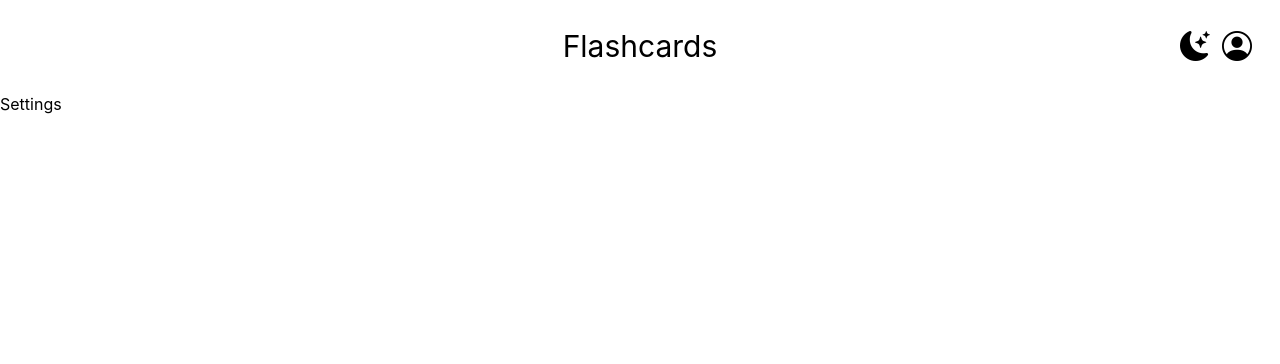
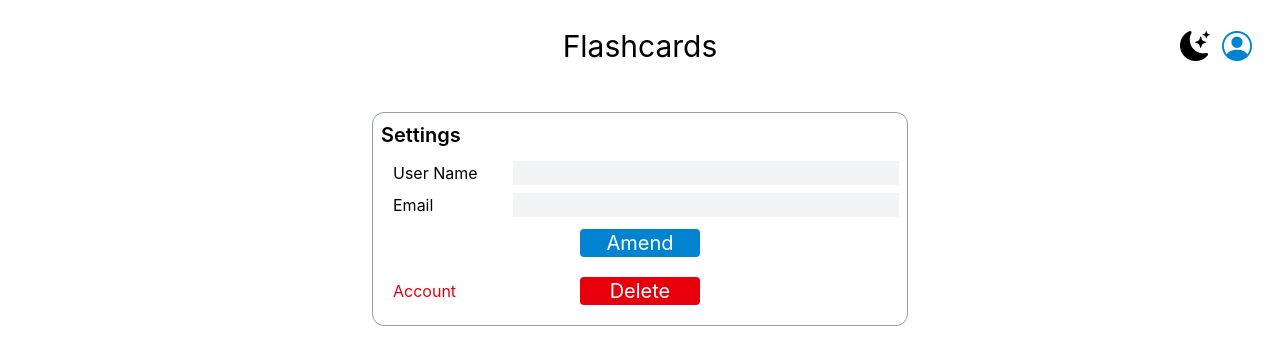
Before and after one commit to plaszlo/flashcards, a React (Vite) app: page /settings in a window 1280 px wide. Shown: the top 364 px of the page. Built offline with nearby package versions, Linux system fonts and the light colour scheme.

Commit message:
settings: delete, amend user from UI

```diff
--- a/src/context/AuthContext.jsx
+++ b/src/context/AuthContext.jsx
@@ -4,7 +4,7 @@ export const AuthContext = createContext();
 
 export const AuthProvider = ({children}) => {
 
-    const [isLoggedIn, setIsLoggedIn] = useState(false);
+    const [isLoggedIn, setIsLoggedIn] = useState(true);
 
     return (
         <AuthContext.Provider value={{
--- a/src/main.jsx
+++ b/src/main.jsx
@@ -16,7 +16,7 @@ createRoot(document.getElementById('root')).render(
     <Router>
       <AuthProvider>
         <CardProvider>
-          <ToastContainer closeButton={false} autoClose={3000} position={'bottom-right'} />
+          <ToastContainer closeButton={false} autoClose={4000} position={'bottom-right'} />
           <App />
         </CardProvider>
       </AuthProvider>
--- a/src/pages/Register.jsx
+++ b/src/pages/Register.jsx
@@ -26,21 +26,21 @@ export const Register = () => {
   return (
     <main className="max-w-xl mx-auto p-5">
         <div className="border border-gray-400 rounded-xl p-2">
-            <h1 className="font-semibold text-xl mb-3">Register</h1>
+            <h1 className="font-semibold text-xl mb-3 dark:text-slate-300">Register</h1>
 
             <form onSubmit={handleRegister}>
                 <div className="grid grid-cols-4 gap-2">
-                    <label htmlFor="name" className="">User Name</label>
+                    <label htmlFor="name" className="ml-3">User Name</label>
                     <input type="name" id="name" name="name" className="bg-gray-100 col-span-3 px-1"/>
-                    <label htmlFor="email" className="">Email</label> {/* do I need <label> tag for all forms, is <div> not good? */}
-                    <input type="email" id="email" name="email" className="bg-gray-100 col-span-3 px-1 mb-5"/> { /* do i need all of these type, id, name attributes? */ }
+                    <label htmlFor="email" className="ml-3">Email</label> {/* do I need <label> tag for all forms, is <div> not good? */}
+                    <input type="email" id="email" name="email" className="bg-gray-100 col-span-3 px-1 mb-3"/> { /* do i need all of these type, id, name attributes? */ }
                     {/* <div className="">Password</div>
                     <input className="bg-gray-100 col-span-3 px-1"></input>
                     <div className="">Conf Password</div>
                     <input className="bg-gray-100 col-span-3 px-1"></input> */}
                 </div>
                 <div className="text-center">
-                    <button type="submit" className="w-30 bg-emerald-600 text-white rounded text-xl">Submit</button>
+                    <button type="submit" className="w-30 bg-emerald-600 text-white rounded text-xl my-3">Submit</button>
                 </div>
             </form>
         </div>
--- a/src/pages/Settings.jsx
+++ b/src/pages/Settings.jsx
@@ -1,5 +1,65 @@
+import { toast } from "react-toastify";
+import { amendUser, deleteUser } from "../services/authService";
+
 export const Settings = () => {
-  return (
-    <div>Settings</div>
-  )
+   async function handleAmend(e){
+      e.preventDefault();
+      const authDetails = {
+         userId: 15, // TODO: Make this dynamic
+         name: e.target.name.value,
+         email: e.target.email.value
+      }
+
+      try {
+         const success = await amendUser(authDetails);
+         if(success){
+            toast.success("Amended successfully");
+         }
+      } catch (error) {
+         console.log(error.message)
+      }
+   }
+
+   async function handleDelete(){
+      try {
+         const success = await deleteUser(16); // TODO: Make this dynamic
+         if(success){
+            console.log("deleted account successfully");
+         }
+      } catch (error) {
+         console.log(error.message);
+      }
+   }
+
+   return (
+      <main className="max-w-xl mx-auto p-5">
+         <div className="border border-gray-400 rounded-xl p-2">
+            <h1 className="text-xl font-semibold mb-3 dark:text-slate-300 ">Settings</h1>
+            <form onSubmit={handleAmend} className='mb-5'>
+               <div className="grid grid-cols-4 gap-2">
+                  <label htmlFor="name" className="ml-3">User Name</label>
+                  <input type="name" id="name" name="name" className="bg-gray-100 col-span-3 px-1" />
+                  <label htmlFor="email" className="ml-3">Email</label>
+                  <input type="email" id="email" name="email" className="bg-gray-100 col-span-3 px-1 mb-3" />
+               </div>
+               <div className="text-center">
+                  <button
+                     type="submit"
+                     className="justify-center w-30 bg-sky-600 text-white rounded text-xl"
+                  >Amend</button>
+               </div>
+            </form>
+
+            <div className="grid grid-cols-3 gap-2 items-center mb-3">
+               <p className="text-red-600 ml-3">Account</p>
+               <div className="flex justify-center">
+                  <button
+                     className="justify-center w-30 bg-red-600 text-white rounded text-xl"
+                     onClick={handleDelete}
+                  >Delete</button>
+               </div>
+            </div>
+         </div>
+      </main>
+   )
 }
--- a/src/services/authService.jsx
+++ b/src/services/authService.jsx
@@ -5,7 +5,8 @@ export async function register(authDetails) {
     body: JSON.stringify(authDetails)
   }
 
-  const response = await fetch("http://localhost:5073/User/UpsertUser", requestOptions); //URL, init?: RequestInit): Promise<Response> - what is the 2nd arg?
+  // LOOKUP: what is 2nd arg of fetch, what is promise?
+  const response = await fetch("http://localhost:5073/User/UpsertUser", requestOptions);
 
   if(!response.ok){
     const errorMessage = await response.text();
@@ -14,3 +15,33 @@ export async function register(authDetails) {
 
   return true;
 }
+
+export async function amendUser(authDetails){
+  const requestOptions = {
+    method: "PUT",
+    headers: {"content-type": "application/json"},
+    body: JSON.stringify(authDetails)
+  }
+
+  const response = await fetch("http://localhost:5073/User/UpsertUser", requestOptions);
+
+  if(!response.ok){
+    const errorMessage = await response.text();
+    throw new Error(errorMessage || "Failed to amend user details");
+  }
+
+  return true;
+}
+
+export async function deleteUser(userId){
+  const requestOptions = {method: "DELETE"}
+
+  const response = await fetch(`http://localhost:5073/User/User/${userId}`, requestOptions);
+
+  if(!response.ok){
+    const errorMessage = await response.text();
+    throw new Error(errorMessage || "Failed to delete user");
+  }
+
+  return true
+}
```
